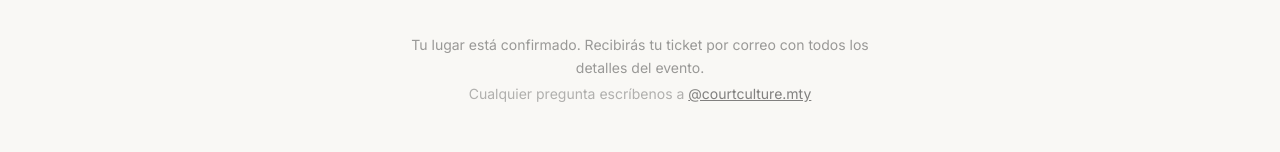
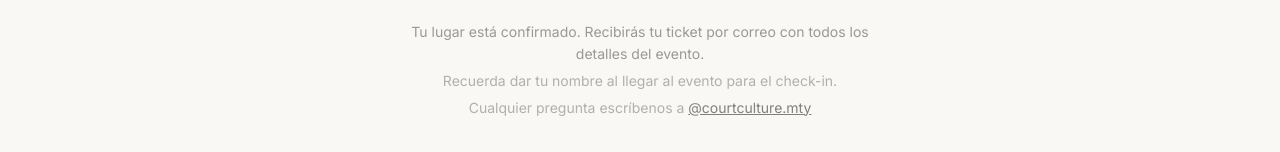
Before and after one commit to juancsala/court-culture-website, a React (Vite) app: page /confirmacion in a window 1280 px wide. Shown: the part 485-637 px from the top of the page. Built offline with nearby package versions, Linux system fonts and the light colour scheme; no server answers.

Commit message:
Add check-in reminder on confirmation page
Co-Authored-By: Claude Sonnet 4.6 <noreply@anthropic.com>

```diff
--- a/src/pages/Confirmacion.tsx
+++ b/src/pages/Confirmacion.tsx
@@ -52,6 +52,9 @@ export default function Confirmacion() {
           <p className="font-sans text-cc-text/40 leading-relaxed mb-1 text-sm">
             Tu lugar está confirmado. Recibirás tu ticket por correo con todos los detalles del evento.
           </p>
+          <p className="font-sans text-cc-text/30 text-sm leading-relaxed mb-1">
+            Recuerda dar tu nombre al llegar al evento para el check-in.
+          </p>
           <p className="font-sans text-cc-text/30 text-sm leading-relaxed mb-12">
             Cualquier pregunta escríbenos a{' '}
             <a href="https://www.instagram.com/courtculture.mty" target="_blank" rel="noopener noreferrer" className="text-cc-text/50 underline hover:text-cc-text transition-colors">
```
